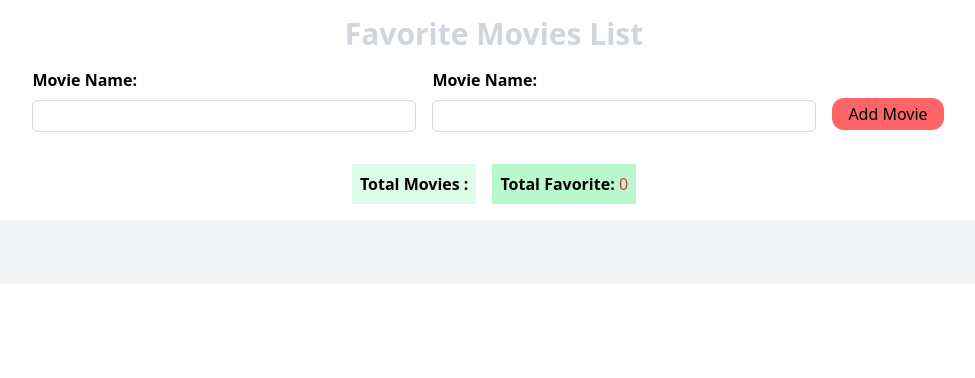
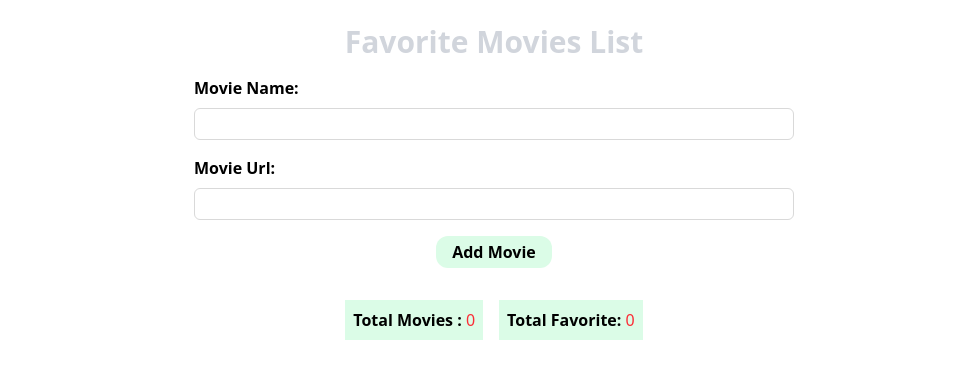
Before and after one commit to Muhammadtalhatariq/Favorite_Movies_List, a React (Vite) app: page / in a window 1280 px wide. Shown: the top 378 px of the page, without its empty margins (146-1121 px from the left). Built offline with nearby package versions, Linux system fonts and the light colour scheme.

Commit message:
add delete date save in localstorage

```diff
--- a/src/App.jsx
+++ b/src/App.jsx
@@ -6,30 +6,36 @@ import AllMovies from './components/AllMovies';
 import { useDispatch } from 'react-redux';
 import { addmovie } from './features/movies/MovieSlice';
 import { ToastContainer, toast } from 'react-toastify';
-
+import { validation } from "../src/validation"
 
 const App = () => {
   const notify = () => toast("Add Movie");
   const dispatch = useDispatch()
   return (
     <>
+   <div className='p-2'>
    <Title />
       <Formik
         initialValues={{
           movie: '',
           urlmovie: ""
         }}
+        validationSchema={validation}
         onSubmit={(values) => {
-          dispatch(addmovie(values.movie))
-          // console.log({values});
+          const { movie, urlmovie } = values
+          dispatch(addmovie({ movie, urlmovie }))
+          notify()
+          console.log("databform", { movie, urlmovie });
         }}
+
       >
         {formik => (
           <Form onSubmit={formik.handleSubmit}>
-            <div className='flex gap-4 items-center  flex-col md:flex-row justify-center ml-1 flex-wrap'>
-              <div className='flex flex-col md:flex-row gap-4'>
+            <div className='flex gap-4 items-center flex-col justify-center  flex-wrap '>
+              <div className='flex flex-col gap-4'>
                 <div className='flex flex-col gap-2'>
-               <label className='font-semibold ' htmlFor="movie">Movie Name:</label>      <AddMovie
+                  <label className='font-semibold ' htmlFor="movie">Movie Name:</label>
+                  <AddMovie
                     name="movie"
                     type="text"
                     id="movie"
@@ -37,7 +43,7 @@ const App = () => {
                   />
                 </div>
                 <div className='flex flex-col gap-2'>
-              <label className='font-semibold' htmlFor="movieurl">Movie Name:</label>
+                  <label className='font-semibold' htmlFor="movieurl">Movie Url:</label>
                   <AddMovie
                     name="urlmovie"
                     id="movieurl"
@@ -45,8 +51,8 @@ const App = () => {
                   />
                 </div>
               </div>
-              <div className='mt-7'>
-              <button onClick={notify} className='md:px-4 py-1 px-1 bg-red-400 rounded-xl' type='submit'>Add Movie</button>
+              <div>
+                <button className='md:px-4 py-1 px-1 bg-green-100 hover:text-white hover:bg-green-400 rounded-xl font-semibold duration-1000 cursor-pointer' type='submit'>Add Movie</button>
               </div>
               <ToastContainer />
             </div>
@@ -55,6 +61,7 @@ const App = () => {
       </Formik>
 
       <AllMovies />
+   </div>
     </>
   )
 }
--- a/src/components/AddMovie.jsx
+++ b/src/components/AddMovie.jsx
@@ -4,14 +4,17 @@ import { useField } from 'formik';
 
 const AddMovie = ({ ...props }) => {
     const [field, meta] = useField(props)
-    // console.log(field, meta);
     return (
         <>
             <div className='flex items-center justify-center'>
-                <div className='w-64 md:w-96'>
+                <div className='w-64 md:w-[600px]'>
                     <Input {...field} {...props} />
                 </div>
+
             </div>
+            {meta.touched && meta.error ? (
+                <div className="error text-red-500 text-sm font-medium">{meta.error}</div>
+            ) : null}
         </>
     )
 }
--- a/src/components/AllMovies.jsx
+++ b/src/components/AllMovies.jsx
@@ -10,29 +10,28 @@ const AllMovies = () => {
     const onNotify = () => toast("Delete Movie");
     const dispatch = useDispatch()
     const movies = useSelector(state => state.movies.movies)
-    console.log(movies);
     return (
         <>
-            <div className='flex flex-col items-center justify-center gap-4 my-8 mx-4'>
+            <div className='flex flex-col items-center justify-center gap-2 my-4'>
                 <div>
                     <TotalMovies />
                 </div>
-                <div className='w-full bg-gray-100  flex justify-center items-center flex-wrap  gap-4 py-8'>
+                <div className='w-full flex justify-center items-center flex-wrap gap-2 md:gap-4 py-8'>
                     {movies.map((movie) => (
-                        <div key={movie.id} className=' size-72 bg-green-100 rounded-xl overflow-hidden'>
+                        <div key={movie.id} className=' md:w-98 w-80 h-80  rounded-lg overflow-hidden'>
                             <div className='w-full h-68 relative'>
-                                <div className='absolute flex gap-4 left-25 top-40'>
-                                    <div className='p-2 hover:bg-neutral-300 border border-white rounded-full'>
+                                <div className='absolute flex gap-4 md:left-38 left-28 top-40'>
+                                    <div className='p-2 hover:bg-neutral-300 duration-700 border border-white rounded-full cursor-pointer'>
                                         <CiHeart className='text-white' size={25} />
                                     </div>
-                                    <div className='p-2 hover:bg-neutral-300 border border-white  rounded-full'>
+                                    <div className='p-2 hover:bg-neutral-300 duration-700 border border-white  rounded-full cursor-pointer'>
                                         <MdOutlineDelete
                                             onClick={() => dispatch(removemovie(movie.id))}
                                             className='text-white' size={25} />
                                     </div>
                                 </div>
                                 <img className='bg-contain h-60 w-full' src={movie.urlmovie} alt="movie image" />
-                                <h1 className='font-semibold text-neutral-500 text-xl p-2 text-center'>{movie.movieName}</h1>
+                                <h1 className='font-semibold text-neutral-500 hover:text-white bg-green-100 hover:bg-green-400 text-xl p-2 text-center duration-1000'>{movie.movieName}</h1>
                             </div>
                         </div>
                     ))}
--- a/src/components/TotalMovies.jsx
+++ b/src/components/TotalMovies.jsx
@@ -2,9 +2,7 @@ import React from 'react'
 import { useSelector } from 'react-redux'
 const TotalMovies = () => {
     const favorite = useSelector(state => state.movies.isFavorite)
-    const movies = useSelector(state => state.movies)
-
-    // console.log(favorite);
+    const movies = useSelector(state => state.movies.movies)
 
     return (
         <>
@@ -12,7 +10,7 @@ const TotalMovies = () => {
                 <div className='bg-green-100 p-2'>
                     <span className='font-semibold'>Total Movies :</span> <span className='text-red-500 font-medium'> {movies.length}</span>
                 </div>
-                <div className='bg-green-200 p-2'>
+                <div className='bg-green-100 p-2'>
                     <span className='font-semibold'>Total Favorite:</span> <span className='text-red-500 font-medium'> {favorite.length}</span>
                 </div>
             </div>
--- a/src/features/movies/MovieSlice.js
+++ b/src/features/movies/MovieSlice.js
@@ -13,13 +13,14 @@ export const MovieSlice = createSlice({
   initialState,
   reducers: {
     addmovie: (state, action) => {
-      const movie = {
+      const { movie, urlmovie } = action.payload;
+      const movieData = {
         id: nanoid(),
-        movieName: action.payload,
-        urlmovie: action.payload
+        movieName: movie,
+        urlmovie: urlmovie
       }
-      console.log(movie);
-      state.movies.push(movie)
+      state.movies.push(movieData)
+      console.log(movieData,"moviedata redux");
 
     },
     removemovie: (state, action) => {
@@ -38,10 +39,6 @@ export const MovieSlice = createSlice({
 })
 
 
-
-
-
-
 export const { addmovie, removemovie, favoritemovie } = MovieSlice.actions
 
 export default MovieSlice.reducer
--- /dev/null
+++ b/src/validation.js
@@ -0,0 +1,11 @@
+import * as Yup from 'yup';
+
+export const validation = Yup.object({
+    movie: Yup.string()
+        .matches(/^[^\s].*$/, 'Movie name cannot start with a space')
+        .matches(/^[A-Za-z]+( [A-Za-z]+)*$/, 'Plase enter a valid movie name')
+        .required('Please enter your favorite movie name'),
+    urlmovie: Yup.string()
+        .required('Please enter your favorite movie url')
+        .url('Must be a valid URL')
+})
```
Lines whose indentation alone changed are shown as unchanged.
